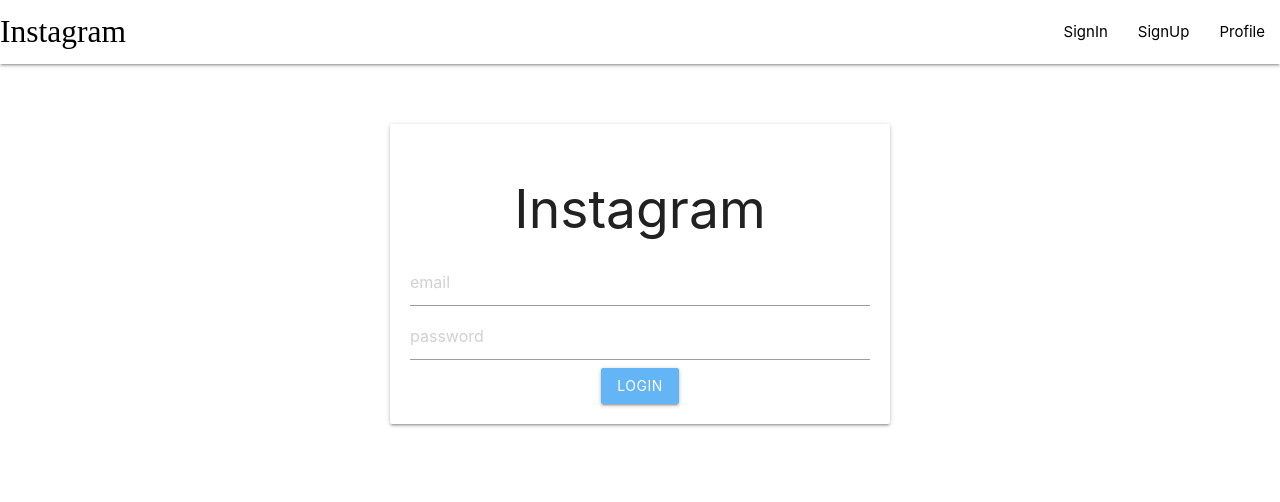
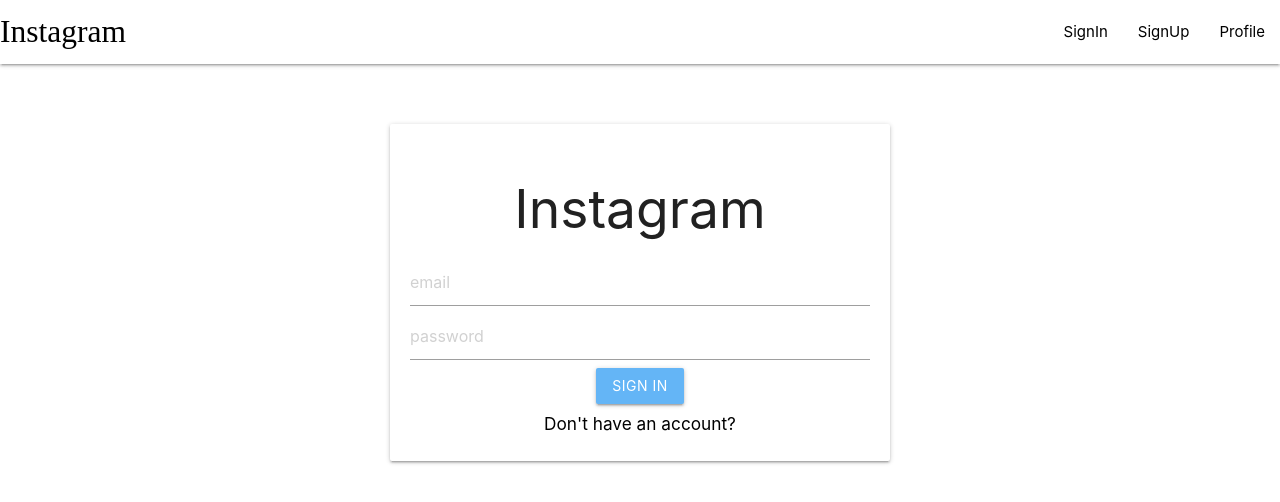
Before and after one commit to dimanranawaka/MERN_Stack_Social_Site, a React (Create React App) app in the folder client/: page /SignIn in a window 1280 px wide. Shown: the top 502 px of the page. Built offline with nearby package versions, Linux system fonts and the light colour scheme; a web font is replaced by a local one.

Commit message:
signUp Ui

```diff
--- a/client/src/components/screens/SignIn.js
+++ b/client/src/components/screens/SignIn.js
@@ -1,4 +1,5 @@
 import React from 'react';
+import { Link } from 'react-router-dom';
 
 const SignIn = () => {
 
@@ -10,8 +11,11 @@
                 <input type="text" placeholder="password" />
 
                 <button className="btn waves-effect waves-light #64b5f6 blue lighten-2">
-                    Login
+                    Sign In
                 </button>
+                <h6>
+                    <Link to="/SignUp">Don't have an account?</Link>
+                </h6>
             </div>
         </div>
     );
```
